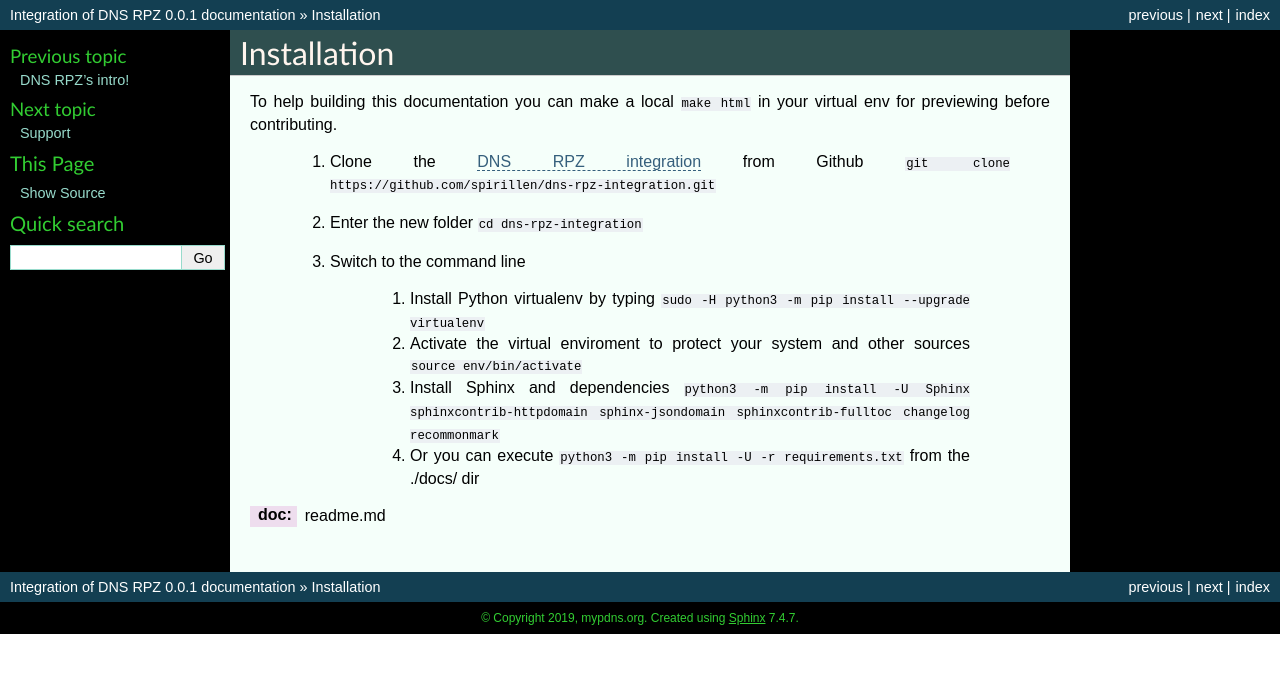
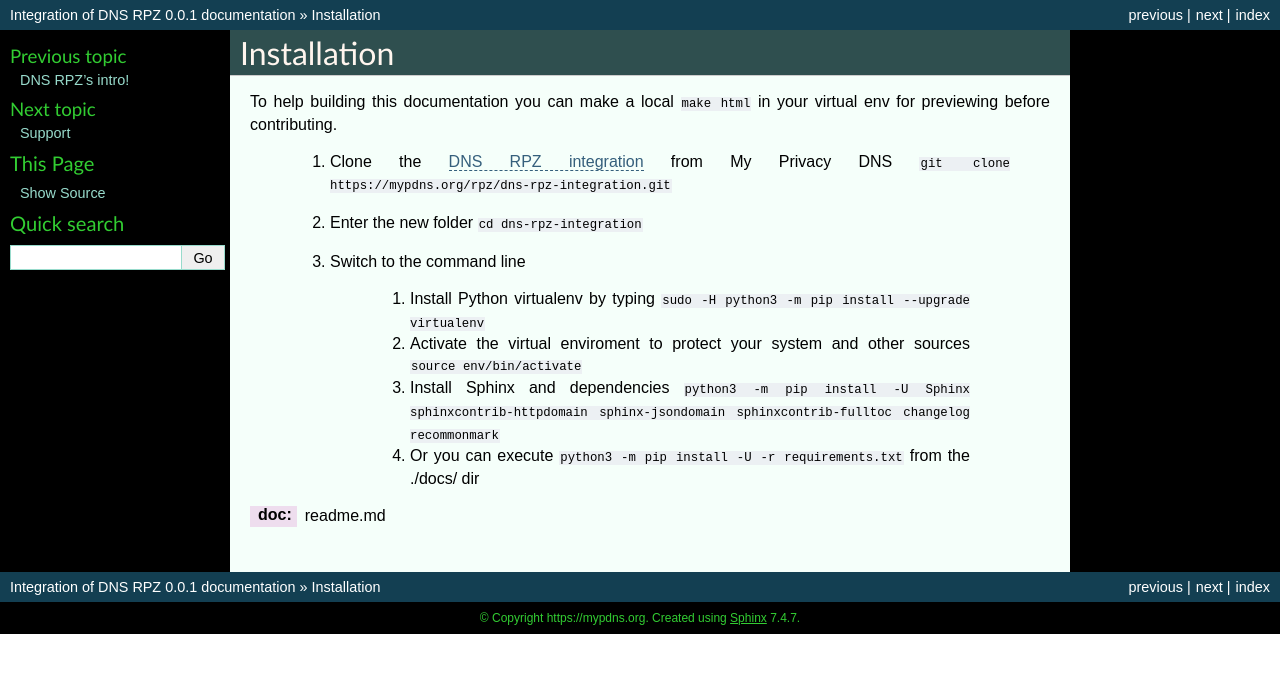
Before and after one commit to alsyundawy/dns-rpz-integration, a Sphinx documentation site: the page built from docs/source/install.rst, in a window 1280 px wide. Shown: the top 673 px of the page. Built offline with Sphinx 7.4.7, drawn with Linux system fonts in a browser that asks for light colours; pages that are not in the unit, such as notebooks, are missing from menus.

Commit message:
forgot..

```diff
--- a/docs/source/Bind_9/index.rst
+++ b/docs/source/Bind_9/index.rst
@@ -1,7 +1,9 @@
 Bind 9
 ======
 
-To implement the RPZ from the `rpz-block-list`_ into your bind server you can do Several thing like default RPZ synchronization or better use rsync from the master zone files
+To implement the RPZ from the `rpz-block-list`_ into your bind server
+you can do Several thing like default RPZ synchronization or better use
+rsync from the master zone files.
 
 * `youtube.mypdns.cloud.hosts`_
 * `rpz.mypdns.cloud.hosts`_
--- a/docs/source/conf.py
+++ b/docs/source/conf.py
@@ -21,7 +21,7 @@
 
 from recommonmark.parser import CommonMarkParser
 project = 'Integration of DNS RPZ'
-copyright = '2019, mypdns.org'
+copyright = 'https://mypdns.org'
 author = 'mypdns.org'
 
 # The short X.Y version
--- a/docs/source/install.rst
+++ b/docs/source/install.rst
@@ -3,7 +3,7 @@ Installation
 
 To help building this documentation you can make a local ``make html`` in your virtual env for previewing before contributing.
 
-	1. Clone the `DNS RPZ integration`_ from Github	``git clone https://github.com/spirillen/dns-rpz-integration.git``
+	1. Clone the `DNS RPZ integration`_ from My Privacy DNS	``git clone https://mypdns.org/rpz/dns-rpz-integration.git``
 	2. Enter the new folder ``cd dns-rpz-integration``
 	3. Switch to the command line
 
@@ -16,4 +16,4 @@ To help building this documentation you can make a local ``make html`` in your v
 :doc: readme.md
 
 
-.. _DNS RPZ integration: https://github.com/spirillen/dns-rpz-integration.git
+.. _DNS RPZ integration: https://mypdns.org/rpz/dns-rpz-integration.git
```
Also changed, not shown: docs/source/support.rst (+31 -3 lines), 2 other files.
